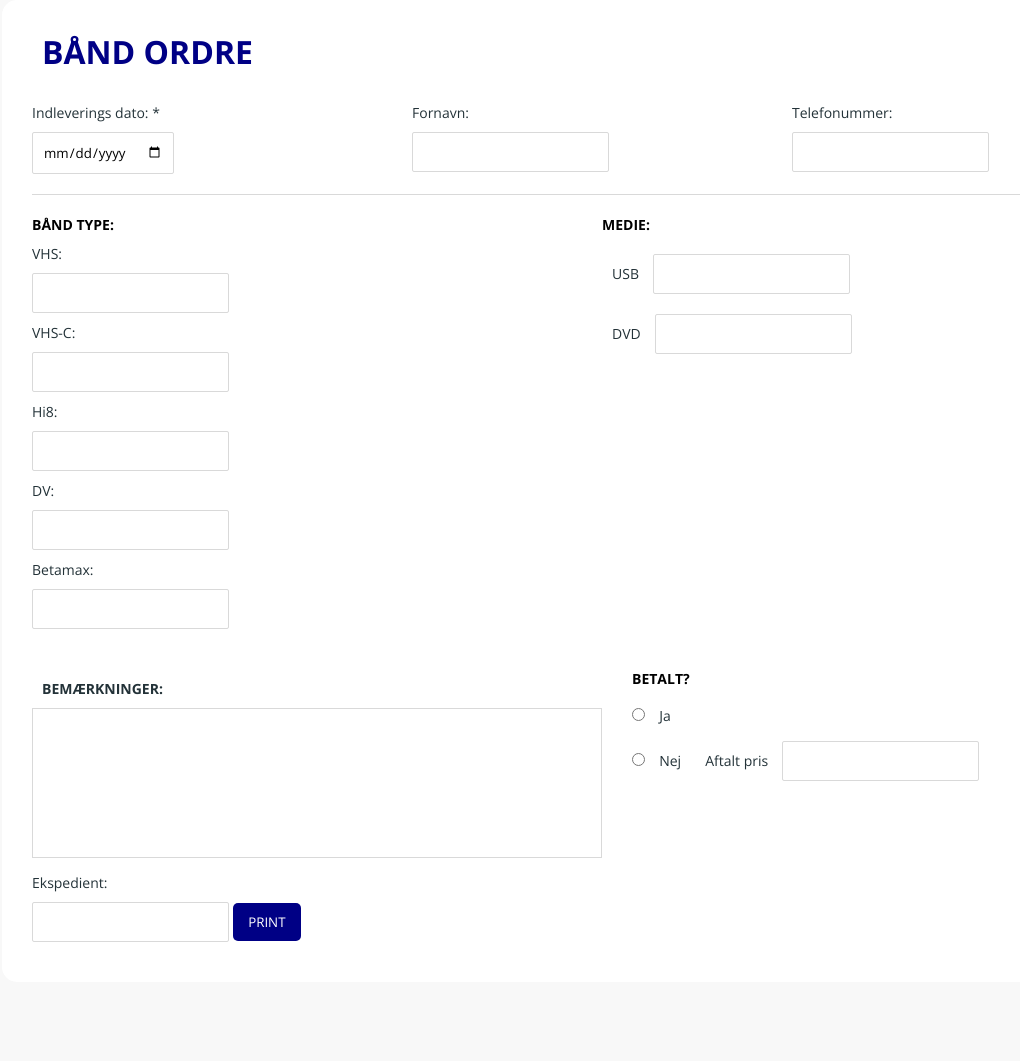
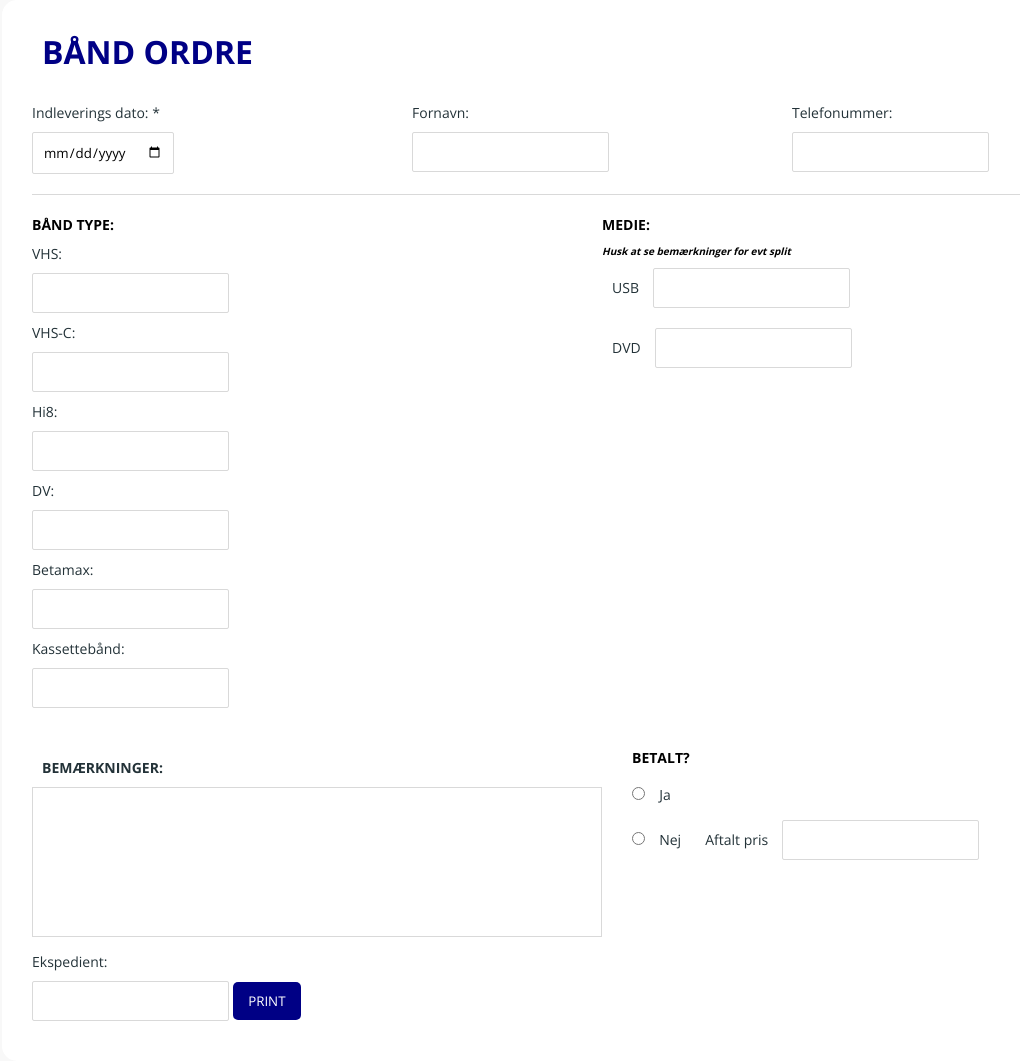
Before and after one commit to LasseLykke/Donnes, a PHP site: the page made by ordre_bånd.php in a window 1280 px wide. Shown: the whole page, without its empty margins (38-1058 px from the left). Before the commit the page ends 942 px from the top, so only its background shows below. Run offline with PHP 8.4, Linux system fonts and the light colour scheme; the visitor is signed in with stand-in values (Sample User, id 1).

Commit message:
added tape type and fixed small bug ind medietype

```diff
--- a/ordre_bånd.php
+++ b/ordre_bånd.php
@@ -56,10 +56,14 @@ if (isset($_SESSION['users_id']) && isset($_SESSION['user_name'])) {
     <input type="number" id="DV" name="DV" value="DV"><br>
     <label for="BETA">Betamax:</label>
     <input type="number" id="BETA" name="BETA" value="BETA"><br>
+    <label for="kassettebånd">Kassettebånd:</label>
+    <input type="number" id="kassettebånd" name="kassettebånd" value="kassettebånd"><br>
+
 </div>
 
 <div class="medie">
     <h6>Medie:</h6>
+    <p>Husk at se bemærkninger for evt split</p>
     <label for="USB">USB</label>
     <input type="number" id="USB" name="USB" value="USB"><br>
     <label for="DVD">DVD</label>
@@ -68,7 +72,6 @@ if (isset($_SESSION['users_id']) && isset($_SESSION['user_name'])) {
 </div>
 
 <!-- Bemærkninger og pris -->
-
 <div class="prisogbemærkninger">
     <div class="bemærkning">
     <label for="bemærkninger">Bemærkninger:</label>
--- a/style/forms.css
+++ b/style/forms.css
@@ -18,6 +18,12 @@ h6 {
     text-transform: uppercase;
     font-size: 14px;
     padding-bottom: 10px;
+}
+
+p {
+    font-size: 10px;
+    font-weight: bold;
+    font-style: italic;
 }
 
 
--- a/style/typography.css
+++ b/style/typography.css
@@ -8,6 +8,10 @@ h1 {
 	text-align: center;
 	color: #fff;
     font-weight: 700;
+}
+
+p {
+    font-size: 10px;
 }
 
 .version {
```
